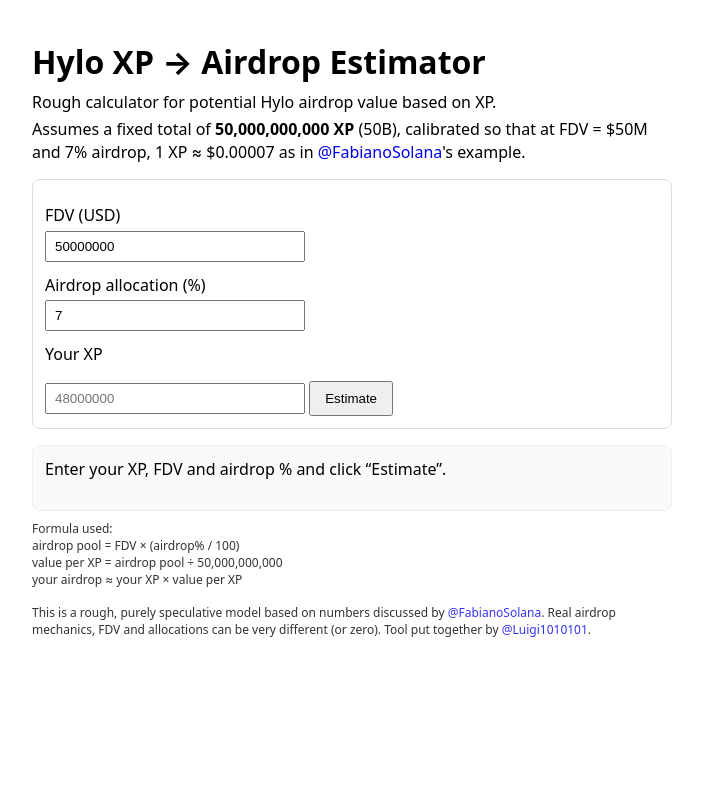
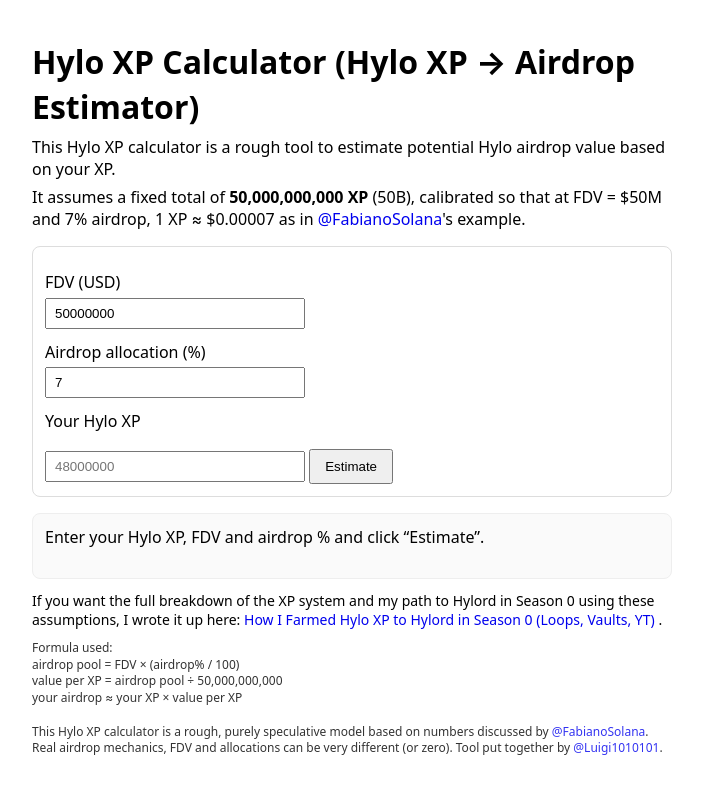
Before and after one commit to Luigi1010101/hylo-xp-calculator, a plain HTML site: page index.html in a window 1280 px wide. Shown: the whole page, without its empty margins (288-991 px from the left). Drawn offline with Linux system fonts and the light colour scheme.

Commit message:
Update index.html

```diff
--- a/index.html
+++ b/index.html
@@ -1,8 +1,10 @@
 <!DOCTYPE html>
-<html>
+<html lang="en">
 <head>
   <meta charset="UTF-8" />
-  <title>Hylo XP → Airdrop Estimator</title>
+  <title>Hylo XP Calculator – Hylo XP → Airdrop Estimator</title>
+  <meta name="description" content="Hylo XP calculator to estimate a rough airdrop value based on your Hylo XP, FDV assumptions and airdrop percentage. Uses Fabiano's Hylo XP framework with a 50B XP total." />
+  <meta name="viewport" content="width=device-width, initial-scale=1.0" />
   <style>
     body {
       font-family: system-ui, -apple-system, BlinkMacSystemFont, sans-serif;
@@ -47,6 +49,10 @@
       background: #fafafa;
       min-height: 40px;
     }
+    .article-link {
+      margin-top: 12px;
+      font-size: 14px;
+    }
     small {
       display: block;
       margin-top: 10px;
@@ -59,12 +65,12 @@
   </style>
 </head>
 <body>
-  <h1>Hylo XP → Airdrop Estimator</h1>
+  <h1>Hylo XP Calculator (Hylo XP → Airdrop Estimator)</h1>
   <p>
-    Rough calculator for potential Hylo airdrop value based on XP.
+    This Hylo XP calculator is a rough tool to estimate potential Hylo airdrop value based on your XP.
   </p>
   <p>
-    Assumes a fixed total of <strong>50,000,000,000 XP</strong> (50B), calibrated so that at
+    It assumes a fixed total of <strong>50,000,000,000 XP</strong> (50B), calibrated so that at
     FDV = $50M and 7% airdrop, 1 XP ≈ $0.00007 as in
     <a href="https://x.com/FabianoSolana/status/1995463207708983364" target="_blank">@FabianoSolana</a>'s example.
   </p>
@@ -76,22 +82,30 @@
     <label for="airdropPct">Airdrop allocation (%)</label>
     <input id="airdropPct" type="number" placeholder="7" value="7" />
 
-    <label for="xp">Your XP</label>
+    <label for="xp">Your Hylo XP</label>
     <input id="xp" type="number" placeholder="48000000" />
 
     <button onclick="calc()">Estimate</button>
   </div>
 
   <div class="output" id="out">
-    Enter your XP, FDV and airdrop % and click “Estimate”.
+    Enter your Hylo XP, FDV and airdrop % and click “Estimate”.
   </div>
+
+  <p class="article-link">
+    If you want the full breakdown of the XP system and my path to Hylord in Season 0 using these assumptions,
+    I wrote it up here:
+    <a href="https://x.com/Luigi1010101/status/1995956320344686714" target="_blank">
+      How I Farmed Hylo XP to Hylord in Season 0 (Loops, Vaults, YT)
+    </a>.
+  </p>
 
   <small>
     Formula used:<br/>
     airdrop pool = FDV × (airdrop% / 100)<br/>
     value per XP = airdrop pool ÷ 50,000,000,000<br/>
     your airdrop ≈ your XP × value per XP<br/><br/>
-    This is a rough, purely speculative model based on numbers discussed by
+    This Hylo XP calculator is a rough, purely speculative model based on numbers discussed by
     <a href="https://x.com/FabianoSolana" target="_blank">@FabianoSolana</a>.
     Real airdrop mechanics, FDV and allocations can be very different (or zero).
     Tool put together by
```
